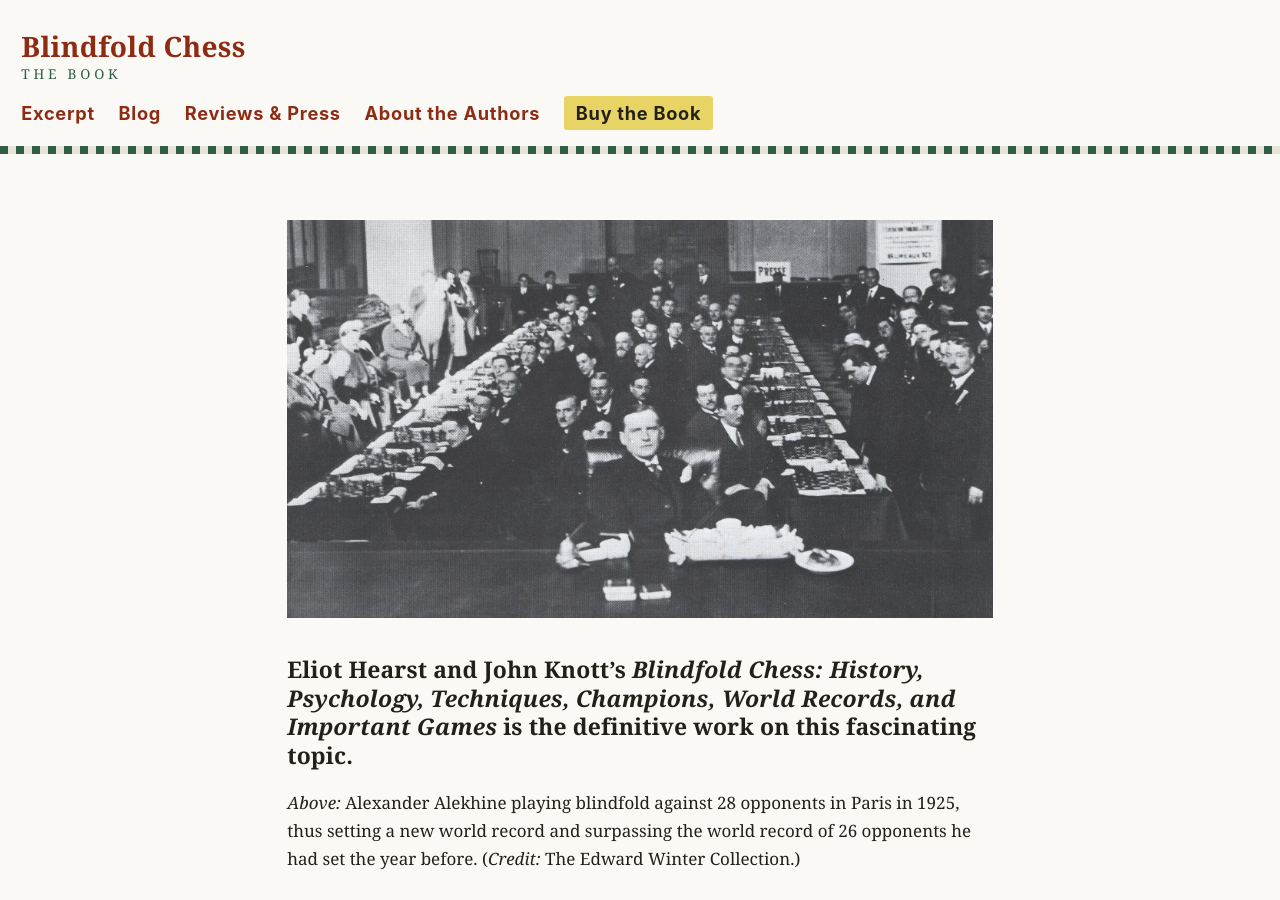
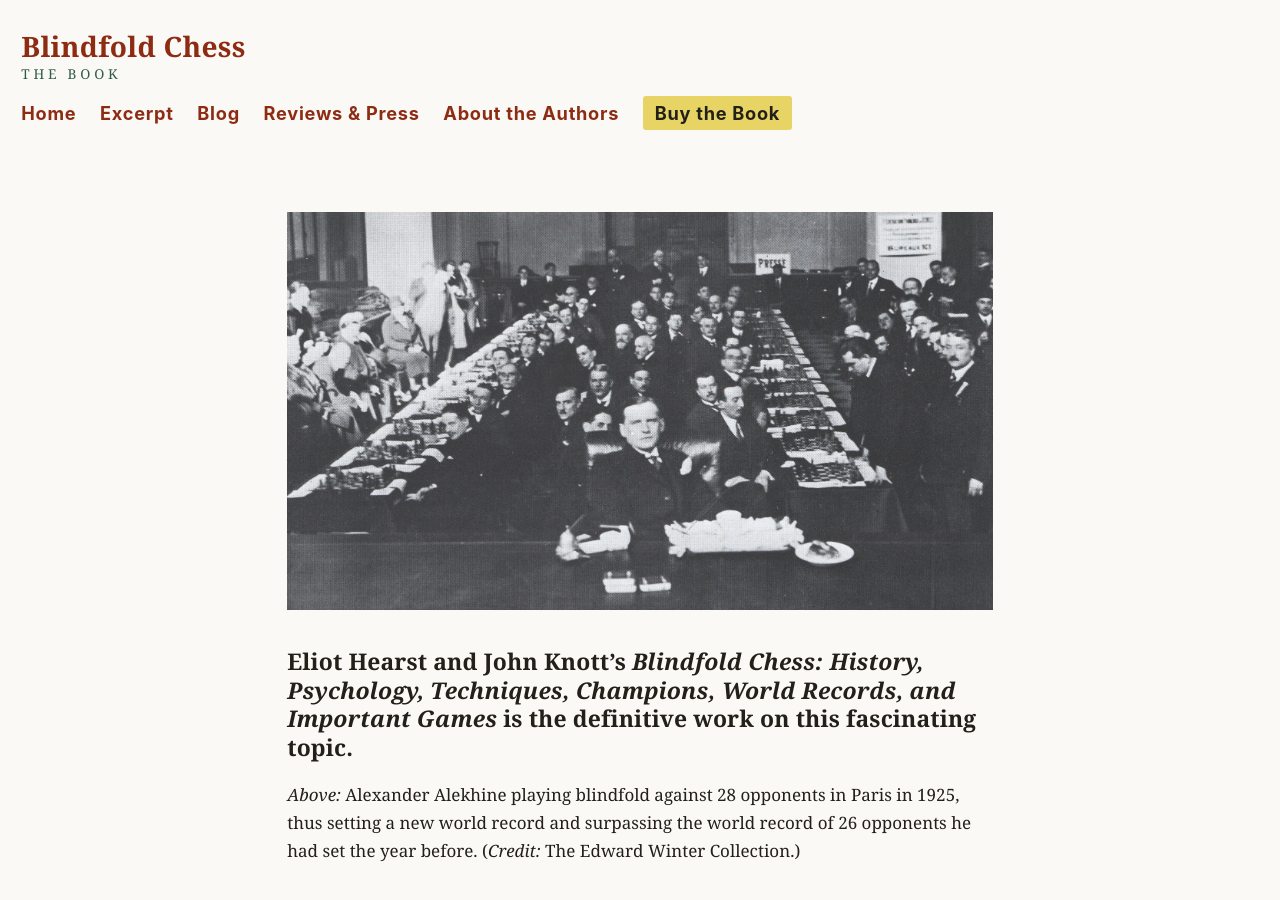
Before and after one commit to panopticist/blindfoldchess, a Jekyll site: the page built from index.md, in a window 1280 px wide and 900 px high. Built offline with Jekyll 4.4.1, drawn with Linux system fonts in a browser that asks for light colours.

Commit message:
Updated layouts

```diff
--- a/_layouts/default.html
+++ b/_layouts/default.html
@@ -23,6 +23,7 @@
       </label>
 
       <nav class="site-nav" aria-label="Main navigation">
+        <a href="{{ '/' | relative_url }}" class="nav-home-only">Home</a>
         <a href="{{ '/excerpt/' | relative_url }}">Excerpt</a>
         <a href="{{ '/blog/' | relative_url }}">Blog</a>
         <a href="{{ '/reviews-and-press/' | relative_url }}">Reviews &amp; Press</a>
@@ -30,7 +31,6 @@
         <a class="nav-buy" href="{{ '/buy-the-book/' | relative_url }}">Buy the Book</a>
       </nav>
     </div>
-    <div class="board-rule" aria-hidden="true"></div>
   </header>
 
   <main class="wrap content">
@@ -38,7 +38,7 @@
   </main>
 
   <footer class="site-footer">
-    <div class="board-rule" aria-hidden="true"></div>
+    <div class="footer-divider" aria-hidden="true"></div>
     <div class="wrap">
       <p class="footer-title">♞ Blindfold Chess: The Book</p>
       <p class="footer-nav">
```
